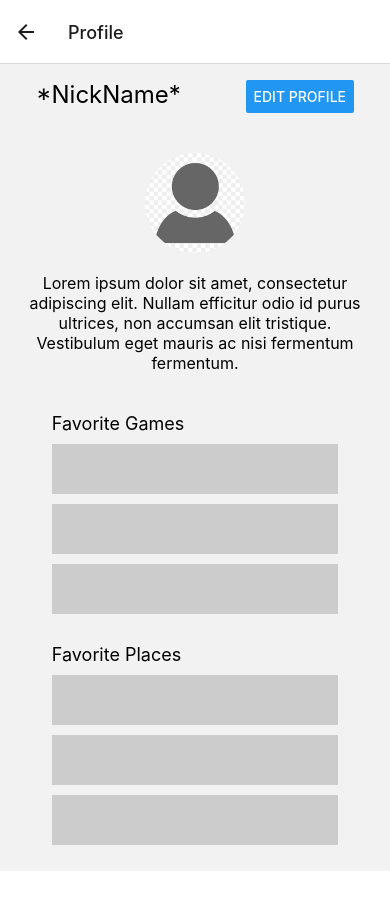
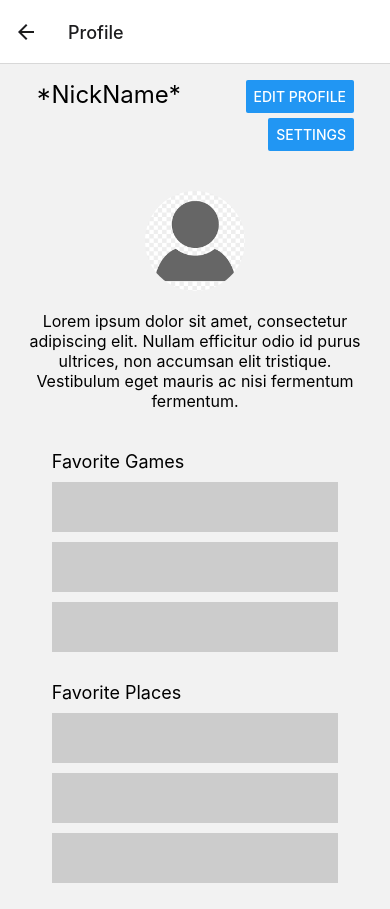
Before and after one commit to s24579/BoardMates, a React Native app: screen /Profile in a window 390 px wide. Before the commit the page ends 871 px from the top, so only its background shows below. Built offline with nearby package versions, Linux system fonts and the light colour scheme.

Commit message:
profile, login update

```diff
--- a/pages/Login.js
+++ b/pages/Login.js
@@ -32,7 +32,7 @@ const styles = StyleSheet.create({
         flexDirection: 'row',
         justifyContent: 'space-around',
         alignItems: 'center',
-        marginBottom: 20,
+        margin: 30,
     },
     titleText: {
         fontSize: 24,
--- a/pages/Profile.js
+++ b/pages/Profile.js
@@ -8,7 +8,11 @@ const Profile = ({ navigation }) => {
             {/* Top Bar */}
             <View style={styles.topBar}>
                 <Text style={styles.titleText}>*NickName*</Text>
-                <Button title="Edit Profile" onPress={() => console.log('Edit Profile button pressed')} />
+                <View style={styles.buttonContainer}>
+                    <Button title="Edit Profile" style={styles.button} onPress={() => console.log('Edit Profile button pressed')} />
+                    <View style={{ marginBottom: 5 }} />
+                    <Button title="Settings" style={styles.button} onPress={() => console.log('Settings button pressed')} />
+                </View>
             </View>
 
             {/* Avatar */}
@@ -59,6 +63,10 @@ const styles = StyleSheet.create({
     titleText: {
         fontSize: 24,
     },
+    buttonContainer: {
+        flexDirection: 'column',
+        alignItems: 'flex-end',
+    },
     avatar: {
         width: 100,
         height: 100,
```
